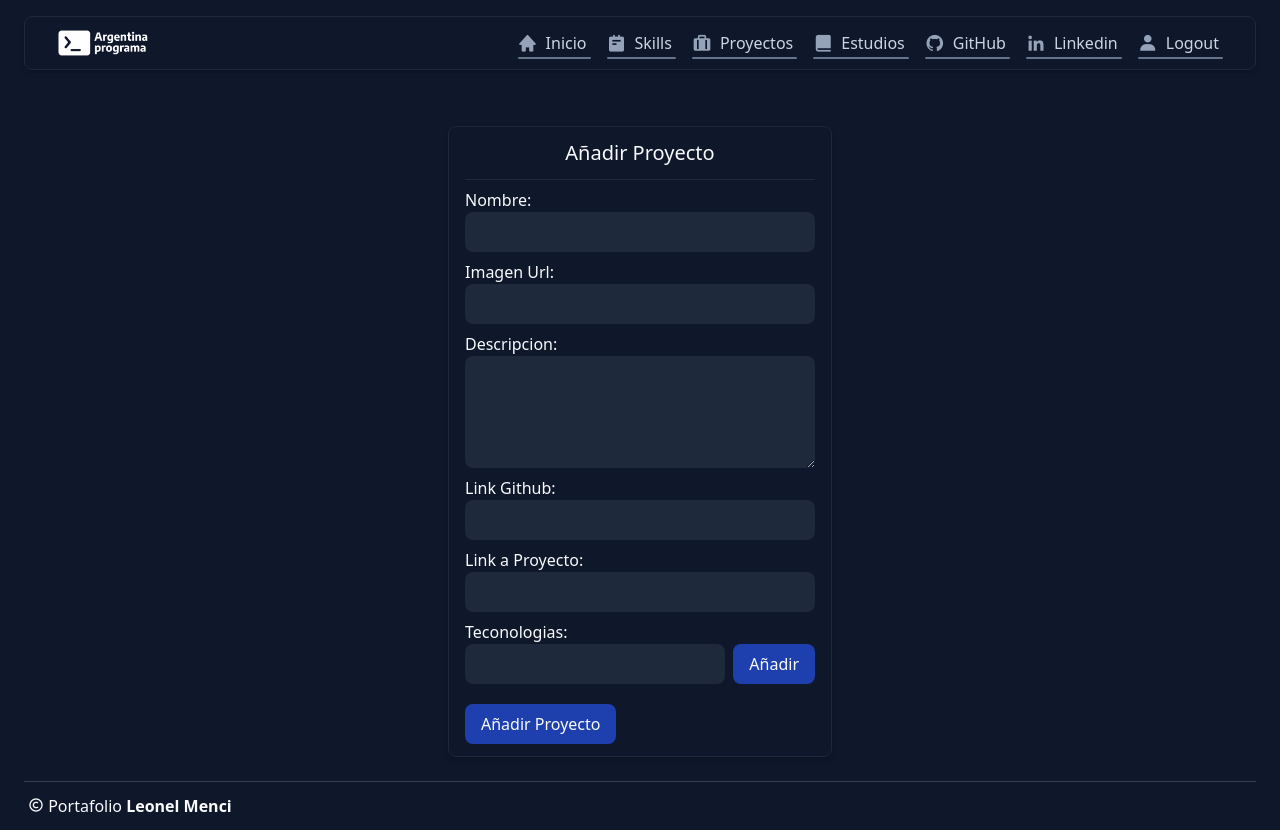
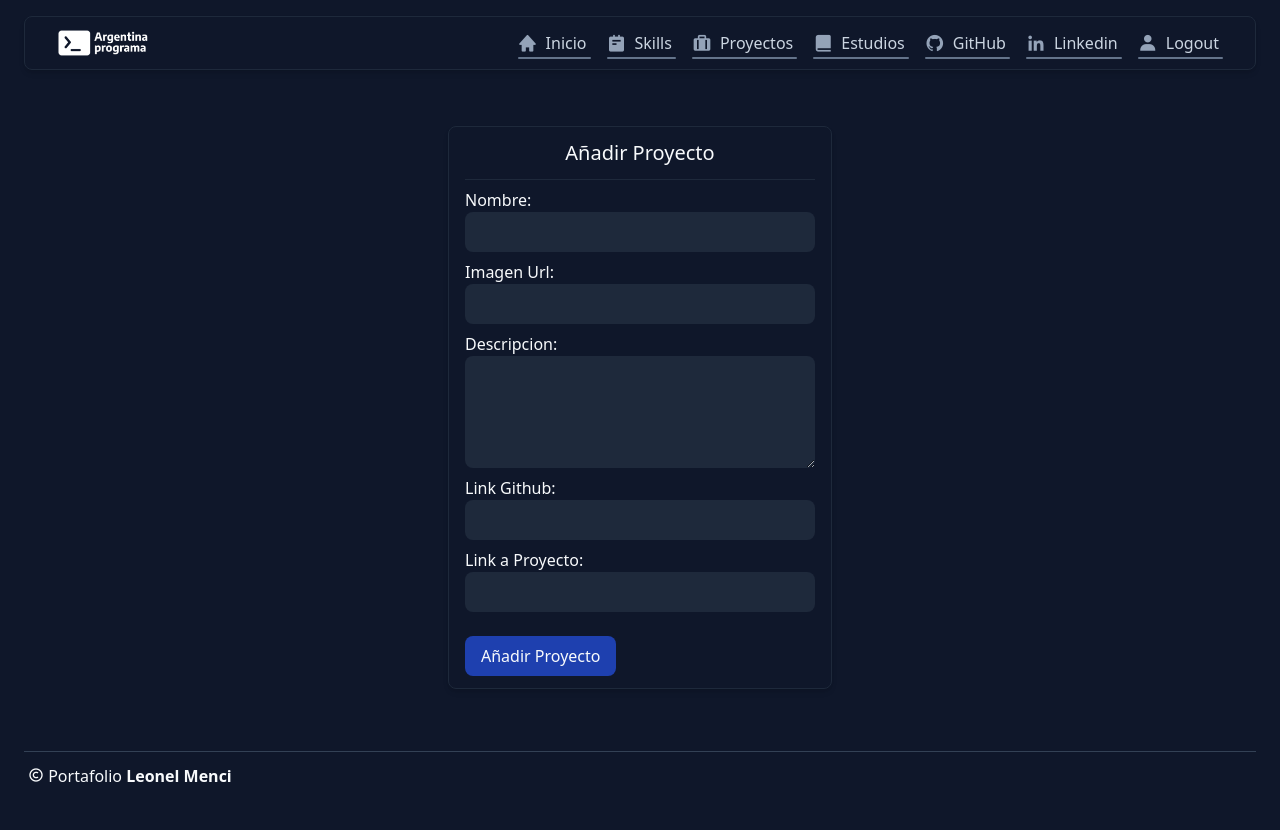
Before and after one commit to minterger/Portafolio-Argentina-Programa, an Angular app: page /add/project in a window 1280 px wide. After the commit the page ends 800 px from the top, so only its background shows below. Built offline with nearby package versions, Linux system fonts and the light colour scheme; sample sign-in values are in the browser's storage.

Commit message:
Update add-edit-project.component.html

```diff
--- a/src/app/views/add-edit-project/add-edit-project.component.html
+++ b/src/app/views/add-edit-project/add-edit-project.component.html
@@ -48,7 +48,7 @@
         name="linkProject"
       />
 
-      <label class="">Teconologias:</label>
+      <!-- <label class="">Teconologias:</label>
       <form class="w-full flex" (submit)="addTecnology()">
         <input
           class="bg-slate-800 text-white px-2 py-2 rounded-lg flex-1 mr-2"
@@ -58,7 +58,7 @@
         />
 
         <button class="px-4 py-2 bg-blue-800 rounded-lg mx-auto">Añadir</button>
-      </form>
+      </form> -->
 
       <p class="mb-1">
         <span
```
